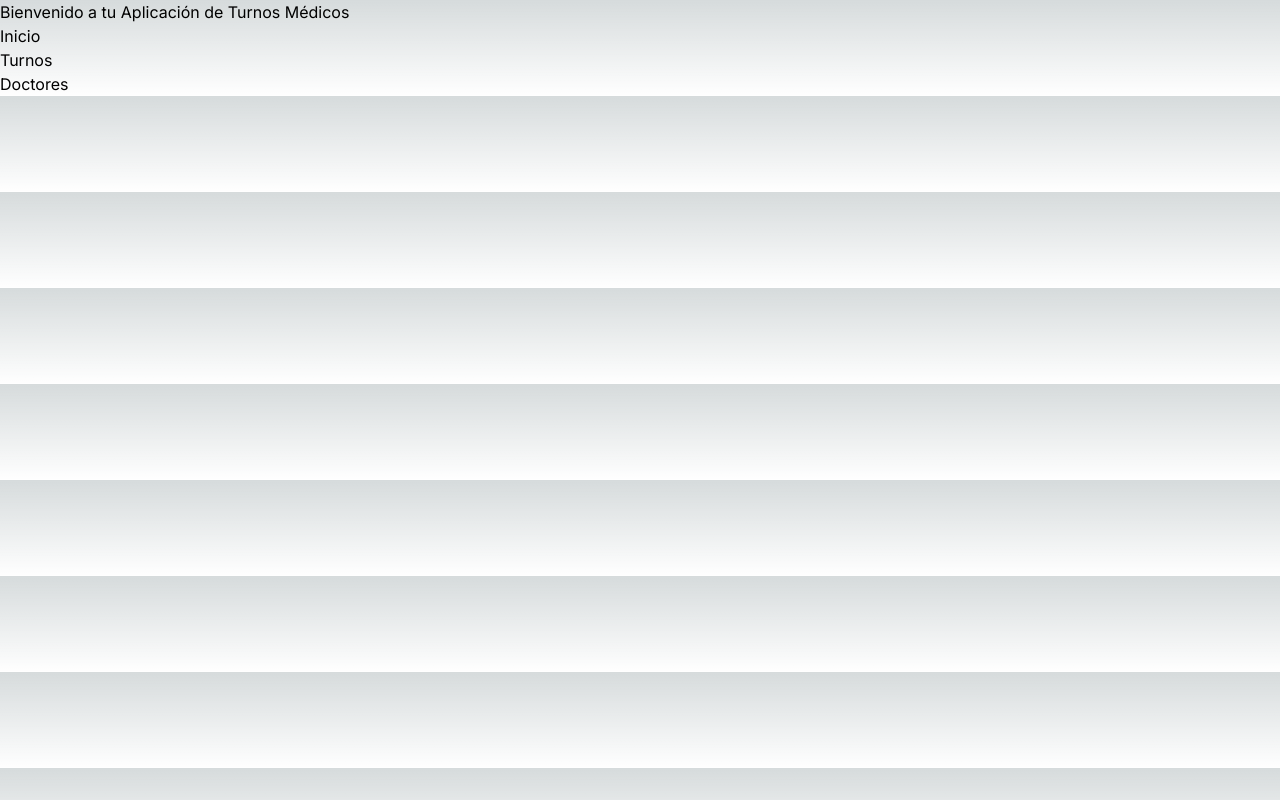
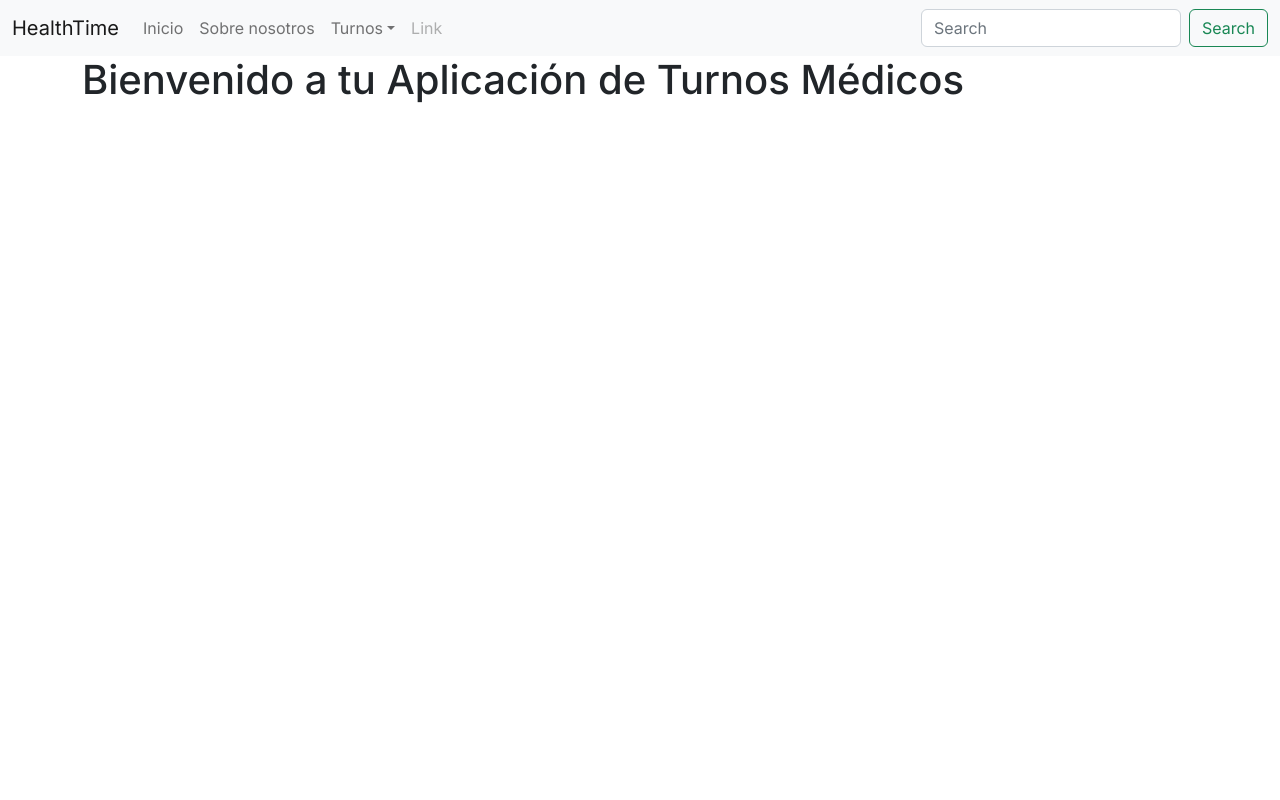
Before and after one commit to iaw-2023/Data-Detectives-React, a Next.js app in the folder data-detectives-react/: page / in a window 1280 px wide. Built offline with nearby package versions, Linux system fonts and the light colour scheme.

Commit message:
Pequeños cambios en homepage

```diff
--- a/data-detectives-react/package.json
+++ b/data-detectives-react/package.json
@@ -13,12 +13,14 @@
     "@types/react": "18.2.6",
     "@types/react-dom": "18.2.4",
     "autoprefixer": "10.4.14",
+    "bootstrap": "^5.2.3",
     "eslint": "8.40.0",
     "eslint-config-next": "13.4.3",
     "next": "13.4.3",
     "postcss": "8.4.23",
-    "react": "18.2.0",
-    "react-dom": "18.2.0",
+    "react": "^18.2.0",
+    "react-bootstrap": "^2.7.4",
+    "react-dom": "^18.2.0",
     "tailwindcss": "3.3.2",
     "typescript": "5.0.4"
   }
--- /dev/null
+++ b/data-detectives-react/src/app/Container.tsx
@@ -0,0 +1,11 @@
+import React, { ReactNode } from 'react';
+
+interface ContainerProps {
+  children?: ReactNode;
+}
+
+const Container: React.FC<ContainerProps> = ({ children }) => {
+  return <div className="container">{children}</div>;
+};
+
+export default Container;
--- a/data-detectives-react/src/app/Navbar.tsx
+++ b/data-detectives-react/src/app/Navbar.tsx
@@ -1,16 +1,56 @@
+"use client";
 import React from 'react';
+import Button from 'react-bootstrap/Button';
+import Container from 'react-bootstrap/Container';
+import Form from 'react-bootstrap/Form';
+import Nav from 'react-bootstrap/Nav';
+import Navbar from 'react-bootstrap/Navbar';
+import NavDropdown from 'react-bootstrap/NavDropdown';
 
-const Navbar: React.FC = () => {
+
+interface NavScrollExampleProps {}
+
+const NavScrollExample: React.FC<NavScrollExampleProps> = () => {
   return (
-    <nav className="navbar">
-      <ul>
-        <li><a href="/">Inicio</a></li>
-        <li><a href="/turnos">Turnos</a></li>
-        <li><a href="/doctores">Doctores</a></li>
-        {/* Agrega más elementos de navegación según tus necesidades */}
-      </ul>
-    </nav>
+    <Navbar bg="light" expand="lg">
+      <Container fluid>
+        <Navbar.Brand href="#">HealthTime</Navbar.Brand>
+        <Navbar.Toggle aria-controls="navbarScroll" />
+        <Navbar.Collapse id="navbarScroll">
+          <Nav
+            className="me-auto my-2 my-lg-0"
+            style={{ maxHeight: '100px' }}
+            navbarScroll
+          >
+            <Nav.Link href="#action1">Inicio</Nav.Link>
+            <Nav.Link href="#action2">Sobre nosotros</Nav.Link>
+            <NavDropdown title="Turnos" id="navbarScrollingDropdown">
+              <NavDropdown.Item href="#action3">Disponibles</NavDropdown.Item>
+              <NavDropdown.Item href="#action4">
+                Another action
+              </NavDropdown.Item>
+              <NavDropdown.Divider />
+              <NavDropdown.Item href="#action5">
+                Something else here
+              </NavDropdown.Item>
+            </NavDropdown>
+            <Nav.Link href="#" disabled>
+              Link
+            </Nav.Link>
+          </Nav>
+          <Form className="d-flex">
+            <Form.Control
+              type="search"
+              placeholder="Search"
+              className="me-2"
+              aria-label="Search"
+            />
+            <Button variant="outline-success">Search</Button>
+          </Form>
+        </Navbar.Collapse>
+      </Container>
+    </Navbar>
   );
 };
 
-export default Navbar;
+export default NavScrollExample;
--- a/data-detectives-react/src/app/globals.css
+++ b/data-detectives-react/src/app/globals.css
@@ -18,10 +18,5 @@
 
 body {
   color: rgb(var(--foreground-rgb));
-  background: linear-gradient(
-      to bottom,
-      transparent,
-      rgb(var(--background-end-rgb))
-    )
-    rgb(var(--background-start-rgb));
+  background: rgb(var(--background-start-rgb));
 }
--- a/data-detectives-react/src/app/layout.tsx
+++ b/data-detectives-react/src/app/layout.tsx
@@ -4,7 +4,7 @@ import { Inter } from 'next/font/google'
 const inter = Inter({ subsets: ['latin'] })
 
 export const metadata = {
-  title: 'Create Next App',
+  title: 'HealthTime',
   description: 'Generated by create next app',
 }
 
--- a/data-detectives-react/src/app/page.tsx
+++ b/data-detectives-react/src/app/page.tsx
@@ -1,11 +1,16 @@
 import React from 'react';
-import Navbar from './Navbar';
+import NavScrollExample from './Navbar';
+import Container from './Container';
+import 'bootstrap/dist/css/bootstrap.min.css';
 
 const HomePage: React.FC = () => {
   return (
     <div>
-      <h1>Bienvenido a tu Aplicación de Turnos Médicos</h1>
-      <Navbar />    </div>
+      <NavScrollExample />
+      <Container>
+        <h1>Bienvenido a tu Aplicación de Turnos Médicos</h1>
+      </Container>
+    </div>
   );
 };
 
```
Also changed, not shown: 1 other file (tests, documents, lock files or other folders).
